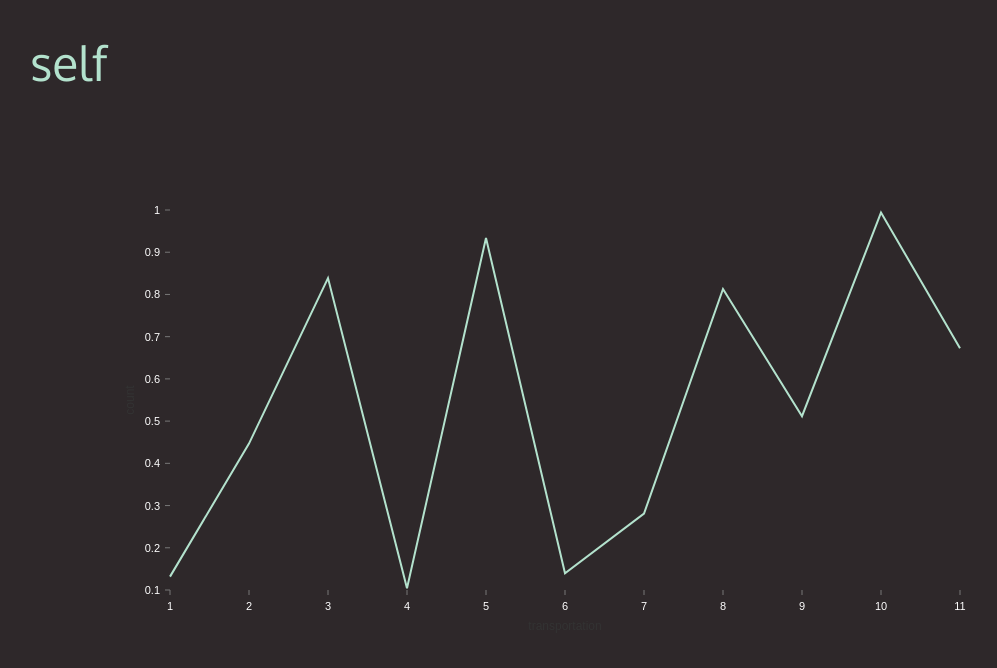
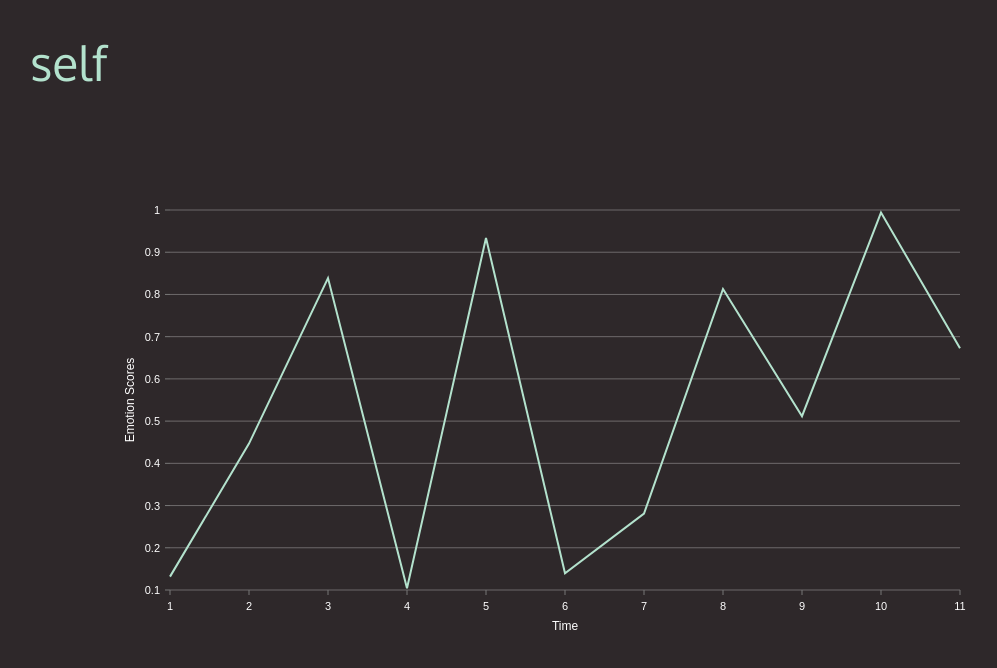
Before and after one commit to eric-lindau/HackGT, a React (Create React App) app in the folder client/web/: page / in a window 1280 px wide. Shown: the top 668 px of the page, without its empty margins (50-1047 px from the left). Built offline with nearby package versions, Linux system fonts and the light colour scheme.

Commit message:
Aesthetic updates

```diff
--- a/client/web/src/App.js
+++ b/client/web/src/App.js
@@ -37,7 +37,7 @@ function App() {
                   tickSize: 5,
                   tickPadding: 5,
                   tickRotation: 0,
-                  legend: 'transportation',
+                  legend: 'Time',
                   legendOffset: 36,
                   legendPosition: 'middle'
               }}
@@ -46,12 +46,13 @@ function App() {
                   tickSize: 5,
                   tickPadding: 5,
                   tickRotation: 0,
-                  legend: 'count',
+                  legend: 'Emotion Scores',
                   legendOffset: -40,
-                  legendPosition: 'middle'
+                  legendPosition: 'middle',
+                  textColor: 'white'
               }}
               enableGridX={false}
-              enableGridY={false}
+              enableGridY={true}
               colors={{ scheme: 'pastel2' }}
               pointSize={10}
               pointColor={{ theme: 'background' }}
@@ -66,6 +67,41 @@ function App() {
                     text: {
                       fill: 'white'
                     }
+                  },
+                  legend: {
+                    text: {
+                      fill: 'white',
+                      fontSize: 12
+                    }
+                  }
+                },
+                legends: {
+                  text: {
+                    fill: 'red'
+                  }
+                },
+                crosshair: {
+                  line: {
+                    stroke: 'white',
+                    strokeWidth: 1,
+                    strokeOpacity: 0.75,
+                    strokeDasharray: '6 6'
+                  }
+                },
+                grid: {
+                  line: {
+                    stroke: 'rgba(255, 255, 255, 0.3)',
+                    strokeWidth: 1
+                  }
+                },
+                legends: {
+                  text: {
+                    fill: 'white'
+                  }
+                },
+                annotations: {
+                  text: {
+                    color: 'white'
                   }
                 },
                 tooltip: {
```
